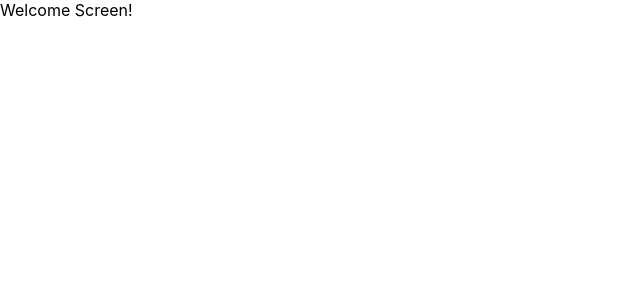
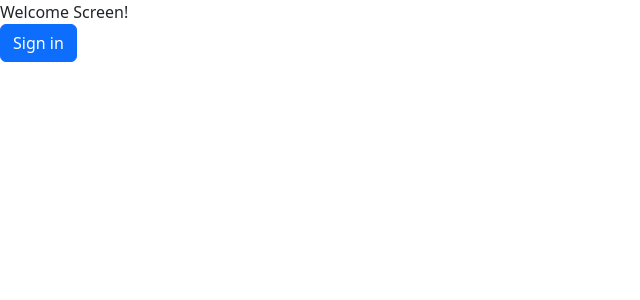
Before and after one commit to rei41q/Learn-fsw, a Next.js app in the folder cp10/belajar-next/: page / in a window 1280 px wide. Shown: the top 300 px of the page, without its empty margins (0-640 px from the left). Built offline with nearby package versions, Linux system fonts and the light colour scheme.

Commit message:
add bootstrap

```diff
--- a/cp10/belajar-next/package.json
+++ b/cp10/belajar-next/package.json
@@ -9,6 +9,7 @@
     "lint": "next lint"
   },
   "dependencies": {
+    "bootstrap": "^5.2.2",
     "next": "12.3.1",
     "react": "18.2.0",
     "react-dom": "18.2.0"
--- a/cp10/belajar-next/pages/_app.js
+++ b/cp10/belajar-next/pages/_app.js
@@ -1,4 +1,5 @@
 import '../styles/globals.css'
+import 'bootstrap/dist/css/bootstrap.css'
 
 function MyApp({ Component, pageProps }) {
   return <Component {...pageProps} />
--- a/cp10/belajar-next/pages/index.js
+++ b/cp10/belajar-next/pages/index.js
@@ -1,3 +1,11 @@
 export default function Home() {
-  return <div>Welcome Screen!</div>;
+  return (
+    <div>
+      <div>Welcome Screen!</div>
+      <div>
+        {" "}
+        <button className="btn btn-primary">Sign in</button>
+      </div>
+    </div>
+  );
 }
```
Also changed, not shown: cp10/belajar-next/components/header.js (added, +9 -0 lines), 1 other file (tests, documents, lock files or other folders).
